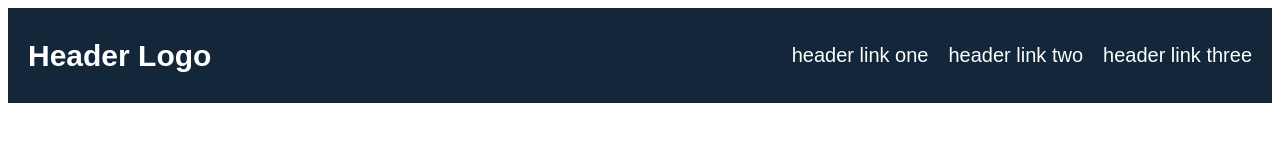
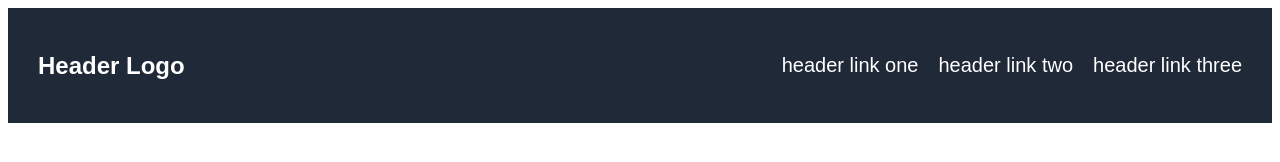
Before and after one commit to htn-dev/HTN-Landing-page, a plain HTML site: page index.html in a window 1280 px wide. Drawn offline with Linux system fonts and the light colour scheme.

Commit message:
Edit css

```diff
--- a/style.css
+++ b/style.css
@@ -1,15 +1,22 @@
+body {
+    color: #3882f6;
+    background-color: white;
+
+}
+
+
 .header {
     font-family: sans-serif;
     display: flex;
     justify-content: space-between;
     align-items: center;
-    padding: 20px;
-    background-color: rgb(19, 38, 58);
+    padding: 30px;
+    background-color: #1f2937;
     color: white;
 }
 
 .logo {
-    font-size: 30px;
+    font-size: 24px;
     font-weight: bolder;
     display: flex;
 }
```
